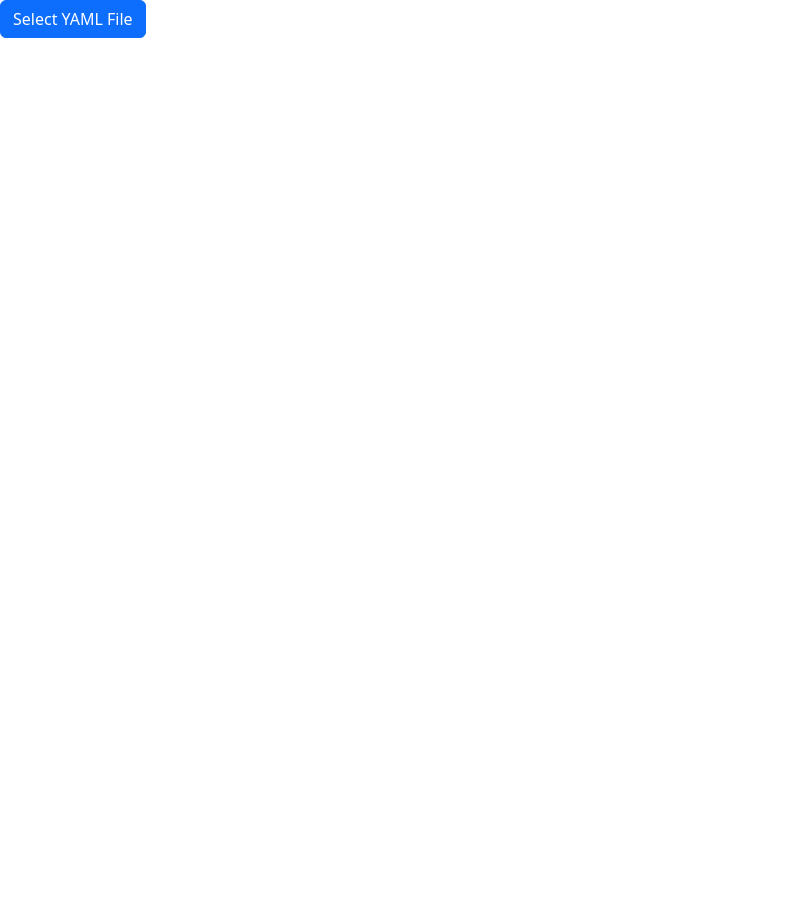
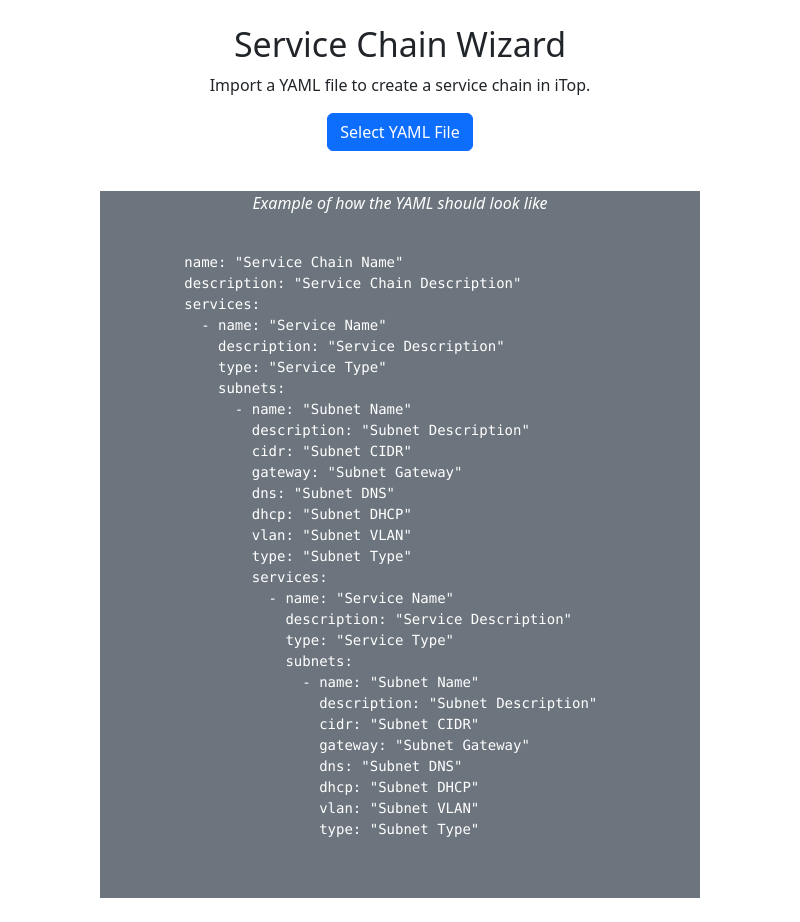
Before and after one commit to carnuare/service-chain-wizard, an Electron app: page index.html in a window 800 px wide. Before the commit the page ends 800 px from the top, so only its background shows below. Drawn offline with nearby package versions, Linux system fonts and the light colour scheme; no server answers.

Commit message:
Upgrade frontend and import orgs

```diff
--- a/index.html
+++ b/index.html
@@ -1,14 +1,55 @@
 <!DOCTYPE html>
 <html>
+
 <head>
   <link rel="stylesheet" href="css/style.css">
-    <title>YAML Reader</title>
+  <title>service-chain-wizard</title>
 </head>
+
 <body>
-    <button class="btn btn-primary" id="upload-file">Select YAML File</button>
-    <div id="file-data"></div>
+  <div class="d-flex align-items-center flex-column w-100 mt-4">
+    <div class="text-center">
+      <h1>Service Chain Wizard</h1>
+      <p>Import a YAML file to create a service chain in iTop.</p>
+    </div>
+    <button class="btn btn-primary mb-4" id="upload-file">Select YAML File</button>
+    <!-- Example of how the YAML should look like-->
+    <div id="file-data" class="mb-4 mt-3 w-75 bg-secondary text-white">
+      <p class="text-center"><i>Example of how the YAML should look like</i></p>
+      <pre>
+        <code>
+          name: "Service Chain Name"
+          description: "Service Chain Description"
+          services:
+            - name: "Service Name"
+              description: "Service Description"
+              type: "Service Type"
+              subnets:
+                - name: "Subnet Name"
+                  description: "Subnet Description"
+                  cidr: "Subnet CIDR"
+                  gateway: "Subnet Gateway"
+                  dns: "Subnet DNS"
+                  dhcp: "Subnet DHCP"
+                  vlan: "Subnet VLAN"
+                  type: "Subnet Type"
+                  services:
+                    - name: "Service Name"
+                      description: "Service Description"
+                      type: "Service Type"
+                      subnets:
+                        - name: "Subnet Name"
+                          description: "Subnet Description"
+                          cidr: "Subnet CIDR"
+                          gateway: "Subnet Gateway"
+                          dns: "Subnet DNS"
+                          dhcp: "Subnet DHCP"
+                          vlan: "Subnet VLAN"
+                          type: "Subnet Type"
+        </code>
+      </pre>
+    </div>
     <div id="confirm-data" style="display: none;">
-      Is this correct?
       <form>
         <label for="server" class="form-label">Server:</label>
         <select id="server" name="server" class="form-select">
@@ -22,11 +63,13 @@
         <input type="password" id="password" name="password">
         <br>
       </form>
-      <button class="btn btn-primary" id="confirm" onclick="importToiTop()">Yes</button>
+      <button class="btn btn-primary" id="confirm" onclick="importToiTop()">Import</button>
     </div>
     <div id="import-status">
 
     </div>
+  </div>
 </body>
 <script src="service.js"></script>
+
 </html>
--- a/service.js
+++ b/service.js
@@ -11,9 +11,8 @@ ipcRenderer.on('file', (event, data) => {
   const fileDataContainer = document.getElementById('file-data');
   // make #confirm-data visible
   document.getElementById('confirm-data').style.display = 'block';
-  fileDataContainer.innerHTML = JSON.stringify(data, null, 2);
+  fileDataContainer.innerHTML = "<code>"+JSON.stringify(data, null, 2)+"</code>"
 });
-
 ipcRenderer.on('redirect', (event, url) => {
   window.location.href = url;
 });
```
Also changed, not shown: app.js (+4 -3 lines), src/js/import_iTOP.js (+30 -20 lines). Lines whose indentation alone changed are shown as unchanged.
